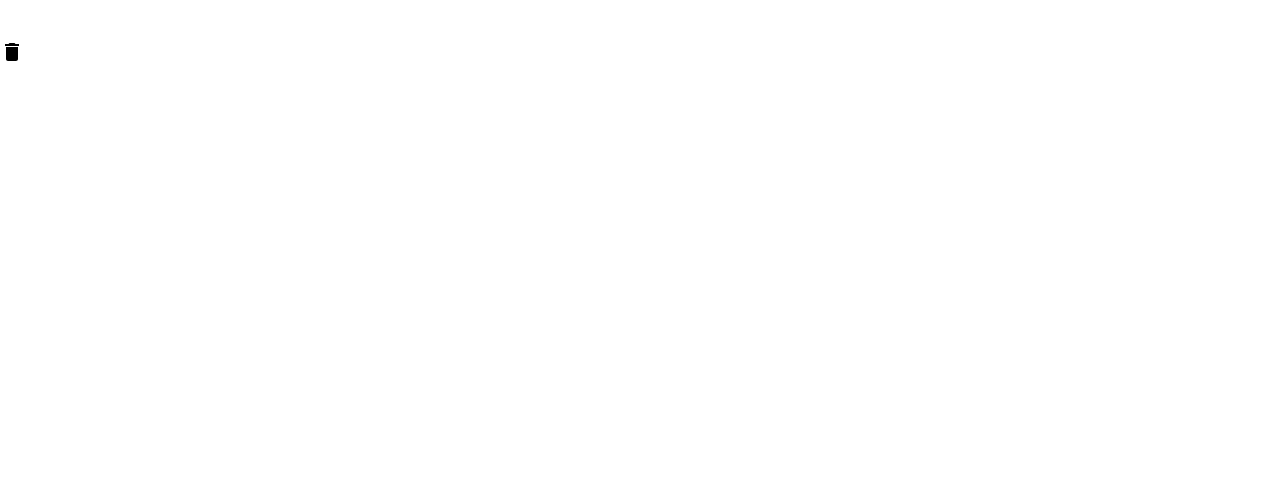
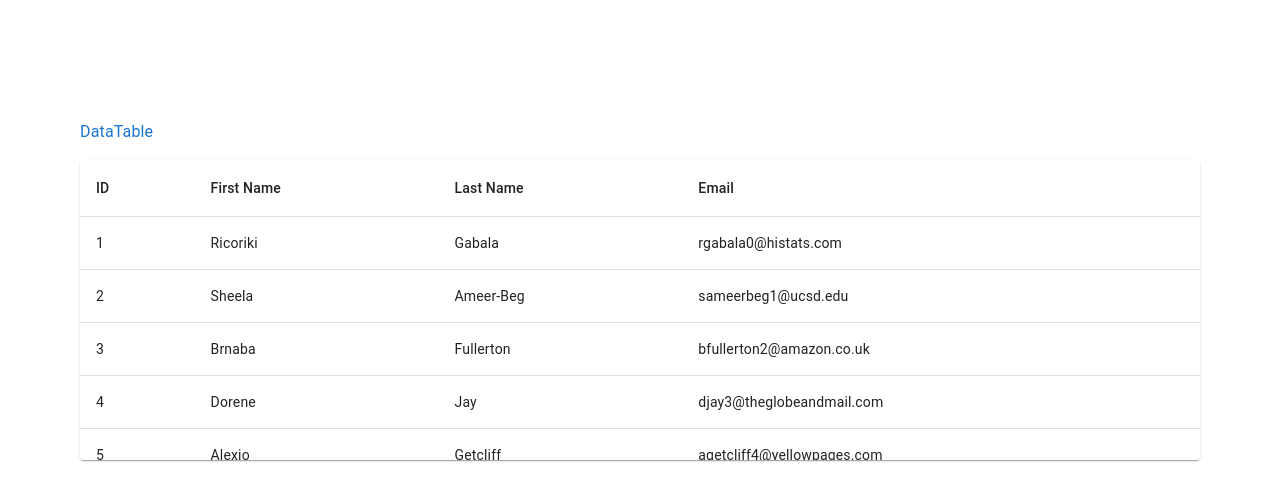
Before and after one commit to SallamRady/React-MUI, a React (Create React App) app: page / in a window 1280 px wide. Shown: the top 500 px of the page. Built offline with nearby package versions, Linux system fonts and the light colour scheme.

Commit message:
Table Component

```diff
--- a/src/App.tsx
+++ b/src/App.tsx
@@ -27,6 +27,7 @@ import MUIBadge from "./components/24.MUIBadge";
 import MUIList from "./components/25.MUIList";
 import MUIChip from "./components/26.MUIChip";
 import MUITooltip from "./components/27.MUITooltip";
+import MUITable from "./components/28.MUITable";
 
 function App() {
   return (
@@ -58,7 +59,8 @@ function App() {
       {/* <MUIBadge /> */}
       {/* <MUIList /> */}
       {/* <MUIChip /> */}
-      <MUITooltip />
+      {/* <MUITooltip /> */}
+      <MUITable />
     </div>
   );
 }
--- /dev/null
+++ b/src/components/28.MUITable.tsx
@@ -0,0 +1,133 @@
+import {
+  Paper,
+  Stack,
+  Table,
+  TableBody,
+  TableCell,
+  TableContainer,
+  TableHead,
+  TableRow,
+  Typography,
+} from "@mui/material";
+
+const dummyData = [
+  {
+    id: 1,
+    first_name: "Ricoriki",
+    last_name: "Gabala",
+    email: "rgabala0@histats.com",
+    gender: "Male",
+    ip_address: "20.106.96.22",
+  },
+  {
+    id: 2,
+    first_name: "Sheela",
+    last_name: "Ameer-Beg",
+    email: "sameerbeg1@ucsd.edu",
+    gender: "Female",
+    ip_address: "242.11.72.182",
+  },
+  {
+    id: 3,
+    first_name: "Brnaba",
+    last_name: "Fullerton",
+    email: "bfullerton2@amazon.co.uk",
+    gender: "Male",
+    ip_address: "209.126.116.97",
+  },
+  {
+    id: 4,
+    first_name: "Dorene",
+    last_name: "Jay",
+    email: "djay3@theglobeandmail.com",
+    gender: "Female",
+    ip_address: "236.254.136.85",
+  },
+  {
+    id: 5,
+    first_name: "Alexio",
+    last_name: "Getcliff",
+    email: "agetcliff4@yellowpages.com",
+    gender: "Bigender",
+    ip_address: "200.55.4.145",
+  },
+  {
+    id: 6,
+    first_name: "Melody",
+    last_name: "Lasselle",
+    email: "mlasselle5@pbs.org",
+    gender: "Female",
+    ip_address: "60.207.235.12",
+  },
+  {
+    id: 7,
+    first_name: "Hazel",
+    last_name: "Kropp",
+    email: "hkropp6@china.com.cn",
+    gender: "Female",
+    ip_address: "166.151.148.53",
+  },
+  {
+    id: 8,
+    first_name: "Nissie",
+    last_name: "McTiernan",
+    email: "nmctiernan7@angelfire.com",
+    gender: "Female",
+    ip_address: "199.88.19.40",
+  },
+  {
+    id: 9,
+    first_name: "Oran",
+    last_name: "Haugen",
+    email: "ohaugen8@bloomberg.com",
+    gender: "Male",
+    ip_address: "186.254.135.173",
+  },
+  {
+    id: 10,
+    first_name: "Jennifer",
+    last_name: "Dutton",
+    email: "jdutton9@lycos.com",
+    gender: "Female",
+    ip_address: "118.9.193.163",
+  },
+];
+export default function MUITable() {
+  return (
+    <Stack spacing={2} mt={5} p={10}>
+      <Typography color={"primary"}>DataTable</Typography>
+
+      {/* Basic Table */}
+      <TableContainer
+        component={Paper}
+        sx={{
+          maxHeight: "300px",
+        }} //css style props
+      >
+        <Table
+          aria-label="basic simple table"
+          stickyHeader //make headers is fixed
+        >
+          <TableHead>
+            <TableRow>
+              <TableCell>ID</TableCell>
+              <TableCell>First Name</TableCell>
+              <TableCell>Last Name</TableCell>
+              <TableCell>Email</TableCell>
+            </TableRow>
+          </TableHead>
+          <TableBody>
+            {dummyData.map((ele) => (
+              <TableRow key={ele.id}>
+                <TableCell>{ele.id}</TableCell>
+                <TableCell>{ele.first_name}</TableCell>
+                <TableCell>{ele.last_name}</TableCell>
+                <TableCell>{ele.email}</TableCell>
+              </TableRow>
+            ))}
+          </TableBody>
+        </Table>
+      </TableContainer>
+    </Stack>
+  );
+}
```
